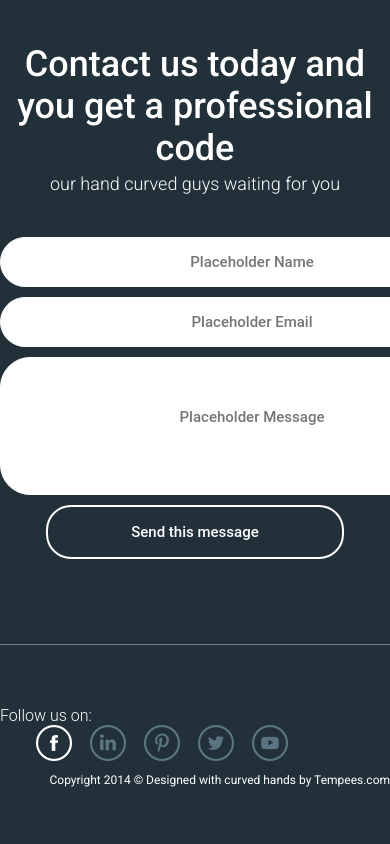
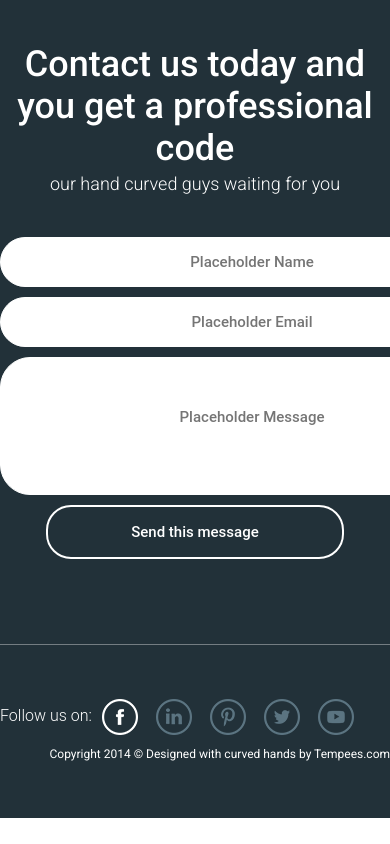
Before and after one commit to sergeome/markup-codecompany, a plain HTML site: page index.html in a window 390 px wide. Shown: the part 3461-4305 px from the top of the page. After the commit the page ends 4279 px from the top, so only its background shows below. Drawn offline with Linux system fonts and the light colour scheme.

Commit message:
Reduce social icons left margin

```diff
--- a/css/style.css
+++ b/css/style.css
@@ -631,7 +631,7 @@ footer{
         -webkit-tap-highlight-color: rgba(0,0,0,0);
     }
 
-    /*Create mobile menu*/
+    /*Create mobile menu and overwrite styles of top-menu*/
 
     ul.top-menu.responsive {
         clear: both;
@@ -684,15 +684,11 @@ footer{
         background: none;
     }
 
+    /*Reduce social icons left margin*/
 
-
-
-    /*.mobile-navigation{*/
-        /*visibility: visible;*/
-        /*float: right;*/
-        /*padding-right: 20px;*/
-        /*background: url("../images/mobile_menu.png") no-repeat top right;*/
-    /*}*/
+    .social {
+        margin: 0 0 0 10px;
+    }
 
 
 }
```
